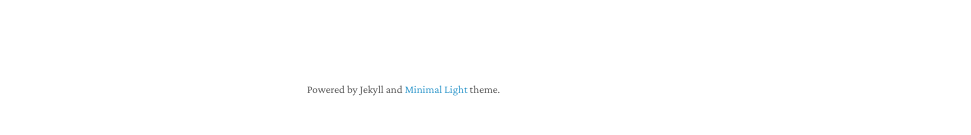
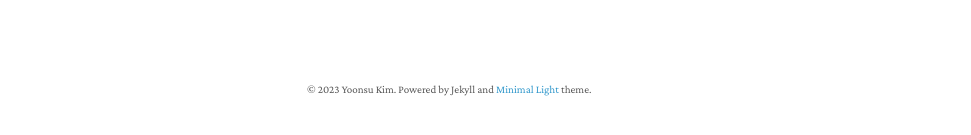
Before and after one commit to yoonsu0816/yoonsu0816.github.io, a Jekyll site: the page built from index.md, in a window 1280 px wide and 900 px high, scrolled down 880 px. Shown: the part 730-865 px from the top of the window, without its empty margins (163-1134 px from the left). Built offline with Jekyll 4.4.1, drawn with Linux system fonts in a browser that asks for light colours; nearby versions of some CDN libraries; some web fonts are replaced; a style sheet for code colours, icons or effects is not loaded; our own code applies the rules of GitHub Pages for plain Markdown files; part of the change alters nothing that is shown.

```diff
--- a/_config.yml
+++ b/_config.yml
@@ -6,8 +6,8 @@ email: "yoonsu16@kaist.ac.kr"
 
 # Search Engine Optimization (SEO)
 # The following information is used to improve the website traffic from search engines, e.g., Google.
-keywords: minimal light
-description: The Minimal Light is a simple and elegant jekyll theme for academic personal homepage.
+keywords: HCI Researcher, KAIST, KIXLAB, Human-Computer Interaction, User Interface, Interaction Design, Research, Researcher, Graduate Student, Master's Student, M.S. Student, Master's, M.S., Master
+description: Yoonsu Kim's academic personal homepage.
 canonical: https://minimal-light-theme.yliu.me/
 
 # Links
@@ -27,7 +27,6 @@ favicon_dark: assets/img/yoonsu-favicon.png
 # Footnote
 # You may use the option to disable the footnote, "Powered by Jekyll and Minimal Light theme."
 enable_footnote: true
-
 # Auto Dark Mode
 # You may use the option to disable the automatic dark theme
 auto_dark_mode: true
--- a/_layouts/homepage.html
+++ b/_layouts/homepage.html
@@ -35,6 +35,15 @@
     {% endif %}
 
   </head>
+  <!-- Google tag (gtag.js) -->
+  <script async src="https://www.googletagmanager.com/gtag/js?id=G-WQRK6G4RZN"></script>
+  <script>
+    window.dataLayer = window.dataLayer || [];
+    function gtag(){dataLayer.push(arguments);}
+    gtag('js', new Date());
+
+    gtag('config', 'G-WQRK6G4RZN');
+  </script>
   <body>
     <div class="wrapper">
       <header>
@@ -100,7 +109,7 @@
       <br>
 
       {% if site.enable_footnote %}
-      <p><small>Powered by Jekyll and <a href="https://github.com/yaoyao-liu/minimal-light" target="_blank" rel="noopener">Minimal Light</a> theme.</small></p>
+      <p><small>© 2023 Yoonsu Kim. Powered by Jekyll and <a href="https://github.com/yaoyao-liu/minimal-light" target="_blank" rel="noopener">Minimal Light</a> theme.</small></p>
       {% endif %}
 
       </section>
```
